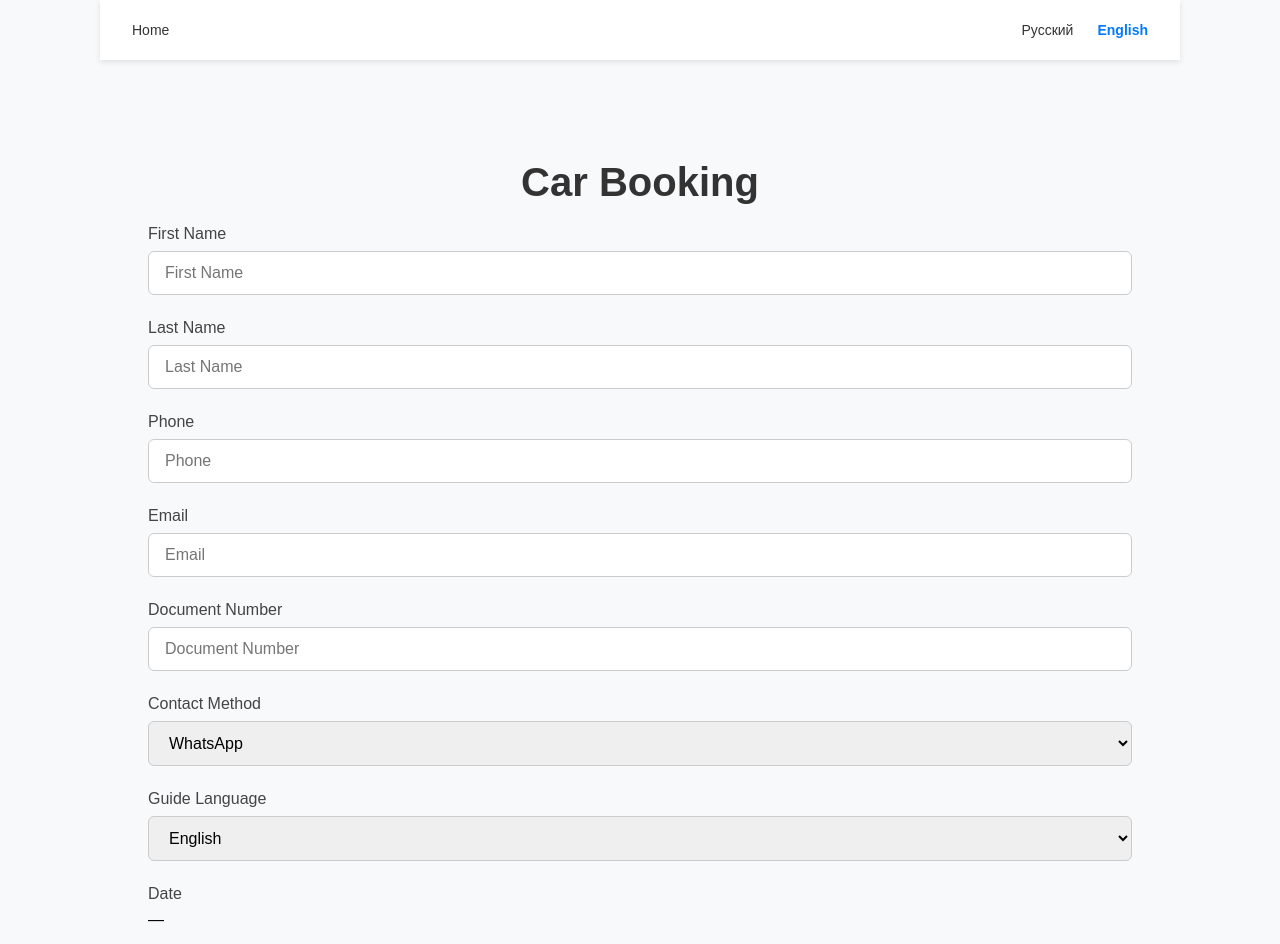
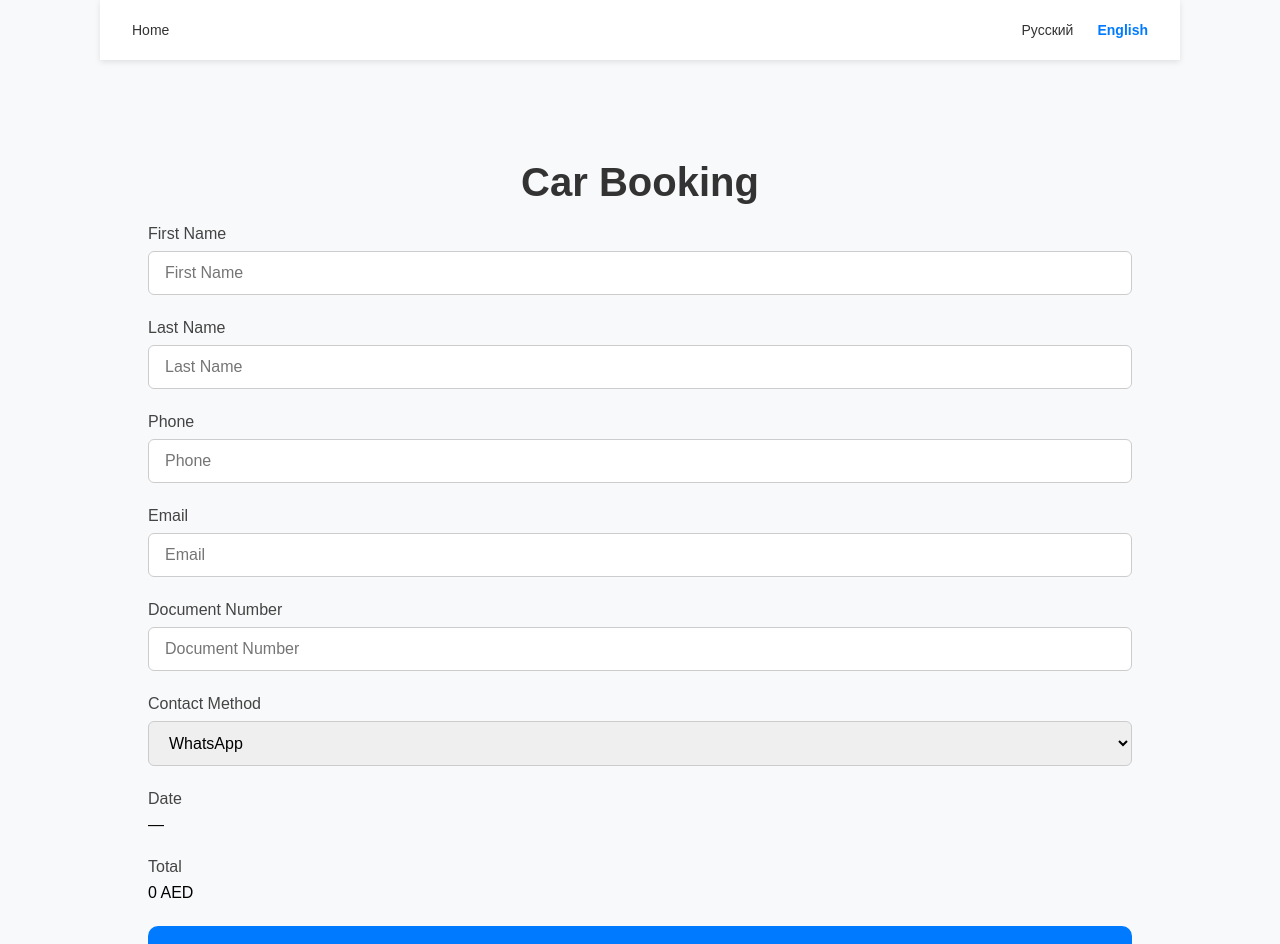
Before and after one commit to kuanysh-bk/kuks-booking, a React (Vite) app: page /cars/1/booking in a window 1280 px wide. Shown: the top 944 px of the page. Built offline with nearby package versions, Linux system fonts and the light colour scheme; no server answers.

Commit message:
update CarBookingPage

```diff
--- a/src/pages/CarBookingPage.jsx
+++ b/src/pages/CarBookingPage.jsx
@@ -1,11 +1,11 @@
-import React, { useState } from 'react';
+import React, { useState, useEffect } from 'react';
 import { useLocation, useNavigate, useParams } from 'react-router-dom';
 import { useTranslation } from 'react-i18next';
 import './ExcursionBookingPage.css';
 import BackButton from '../components/BackButton';
 
 const CarBookingPage = () => {
-  const { t, i18n } = useTranslation();
+  const { t } = useTranslation();
   const { carId } = useParams();
   const navigate = useNavigate();
   const location = useLocation();
@@ -18,12 +18,26 @@ const CarBookingPage = () => {
     phone: '',
     contact_method: 'WhatsApp',
     email: '',
-    document_number: '',
-    language: i18n.language
+    document_number: ''
   });
 
   const [status, setStatus] = useState(null);
   const [loading, setLoading] = useState(false);
+  const [price, setPrice] = useState(0);
+
+  useEffect(() => {
+    // Получаем цену за день машины
+    fetch(`https://booking-backend-tjmn.onrender.com/cars/${carId}`)
+      .then(res => res.json())
+      .then(data => {
+        const days = Math.max(
+          1,
+          (new Date(dateTo) - new Date(dateFrom)) / (1000 * 60 * 60 * 24) + 1
+        );
+        setPrice(data.price_per_day * days);
+      })
+      .catch(err => console.error('Ошибка получения цены:', err));
+  }, [carId, dateFrom, dateTo]);
 
   const handleChange = e => {
     const { name, value } = e.target;
@@ -38,10 +52,11 @@ const CarBookingPage = () => {
     try {
       const payload = {
         ...formData,
-        date_from: dateFrom,
-        date_to: dateTo,
+        start_date: dateFrom,
+        end_date: dateTo,
         car_id: parseInt(carId),
-        booking_type: 'car'
+        booking_type: 'car',
+        total_price: price
       };
 
       const res = await fetch('https://booking-backend-tjmn.onrender.com/api/pay', {
@@ -96,16 +111,13 @@ const CarBookingPage = () => {
         </div>
 
         <div className="form-group">
-          <label htmlFor="language">{t('booking.guideLanguage')}</label>
-          <select name="language" value={formData.language} onChange={handleChange}>
-            <option value="ru">Русский</option>
-            <option value="en">English</option>
-          </select>
+          <label>{t('booking.date')}</label>
+          <p>{dateFrom} — {dateTo}</p>
         </div>
 
         <div className="form-group">
-          <label>{t('booking.date')}</label>
-          <p>{dateFrom} — {dateTo}</p>
+          <label>{t('booking.total')}</label>
+          <p>{price} AED</p>
         </div>
 
         {status && <p className="error-text">{status}</p>}
```
